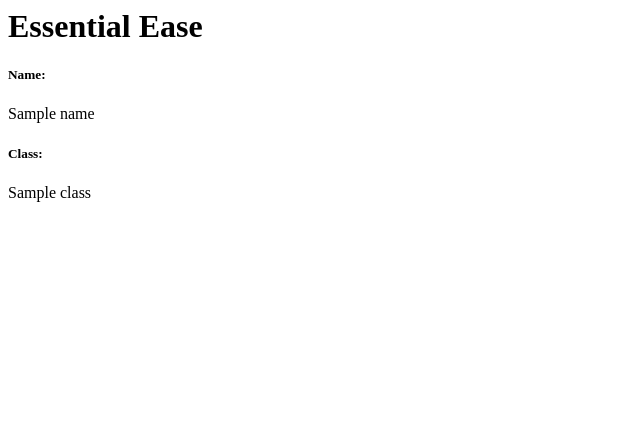
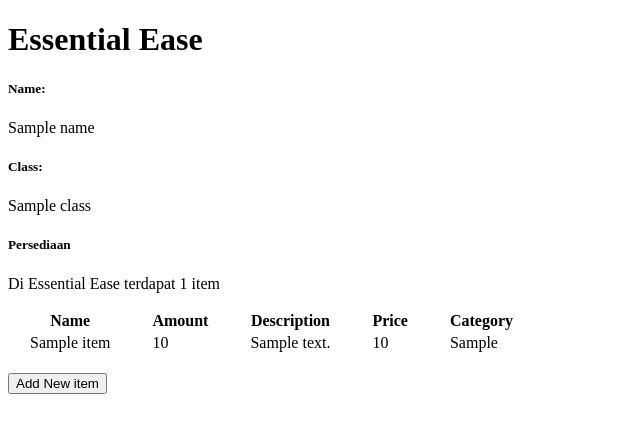
Before and after one commit to MuhRafliD/essential-ease, a Django app: template main/templates/main.html in a window 1280 px wide. Shown: the top 433 px of the page, without its empty margins (0-640 px from the left). Run offline with Django 4.2, Linux system fonts and the light colour scheme; tables that the repository leaves empty hold one stand-in row (values such as "Sample post"); the template is opened without the code that fills it: values that come from a table or form of the project are taken from there, most other values are stand-ins (such as "Sample title", 1, 10 or a date in 2020).

Commit message:
memnyelesaikan tugas 3

```diff
--- a/essential_ease/urls.py
+++ b/essential_ease/urls.py
@@ -18,6 +18,6 @@
 from django.urls import path, include
 
 urlpatterns = [
+    path('', include('main.urls')),
     path('admin/', admin.site.urls),
-    path('main/', include('main.urls')),
 ]
--- a/main/models.py
+++ b/main/models.py
@@ -2,7 +2,6 @@
 
 class Item(models.Model):
     name = models.CharField(max_length=255)
-    date_added = models.DateField(auto_now_add=True)
     amount = models.IntegerField()
     description = models.TextField()
     price = models.IntegerField()
--- a/main/templates/main.html
+++ b/main/templates/main.html
@@ -1,6 +1,51 @@
-<h1>Essential Ease</h1>
+{% extends 'base.html' %}
 
-<h5>Name: </h5>
-<p>{{name}}</p>
-<h5>Class: </h5>
-<p>{{class}}</p>
+{% block content %}
+    <h1>Essential Ease</h1>
+
+    <h5>Name:</h5>
+    <p>{{name}}</p>
+
+    <h5>Class:</h5>
+    <p>{{class}}</p>
+
+    <h5>Persediaan</h5>
+    <p>Di Essential Ease terdapat {{item_count}} item</p>
+<style>
+        table th, table td {
+           padding-left: 20px; /* Add padding to the left for each cell */
+           padding-right: 20px; /* Add padding to the right for each cell */
+       }
+</style>
+
+<table>
+    <tr>
+        <th>Name</th>
+        <th>Amount</th>
+        <th>Description</th>
+        <th>Price</th>
+        <th>Category</th>
+    </tr>
+
+    {% comment %} Berikut cara memperlihatkan data produk di bawah baris ini {% endcomment %}
+
+    {% for i in item %}
+        <tr>
+            <td>{{i.name}}</td>
+            <td>{{i.amount}}</td>
+            <td>{{i.description}}</td>
+            <td>{{i.price}}</td>
+            <td>{{i.category}}</td>
+        </tr>
+    {% endfor %}
+</table>
+
+<br />
+
+<a href="{% url 'main:create_item' %}">
+    <button>
+        Add New item
+    </button>
+</a>
+
+{% endblock content %}
--- a/main/urls.py
+++ b/main/urls.py
@@ -1,8 +1,13 @@
 from django.urls import path
-from main.views import show_main
+from main.views import show_main, create_item, show_xml, show_json, show_xml_by_id, show_json_by_id
 
 app_name = 'main'
 
 urlpatterns = [
     path('', show_main, name='show_main'),
+    path('create_item', create_item, name='create_item'),
+    path('xml/', show_xml, name='show_xml'),
+    path('json/', show_json, name='show_json'),
+    path('xml/<int:id>/', show_xml_by_id, name='show_xml_by_id'),
+    path('json/<int:id>/', show_json_by_id, name='show_json_by_id'),
 ]
--- a/requirements.txt
+++ b/requirements.txt
@@ -4,3 +4,4 @@
 psycopg2-binary
 requests
 urllib3
+django-environ
--- /dev/null
+++ b/templates/base.html
@@ -0,0 +1,18 @@
+{% load static %}
+<!DOCTYPE html>
+<html lang="en">
+    <head>
+        <meta charset="UTF-8" />
+        <meta
+            name="viewport"
+            content="width=device-width, initial-scale=1.0"
+        />
+        {% block meta %}
+        {% endblock meta %}
+    </head>
+
+    <body>
+        {% block content %}
+        {% endblock content %}
+    </body>
+</html>
```
Also changed, not shown: essential_ease/settings.py (+16 -1 lines), main/forms.py (added, +7 -0 lines), main/templates/create_item.html (added, +19 -0 lines), main/views.py (+38 -1 lines), .github/workflows/pbp-deploy.yml (added), main/migrations/0002_item_delete.py, main/migrations/0002_product_date_added.py (deleted), 3 other files.
